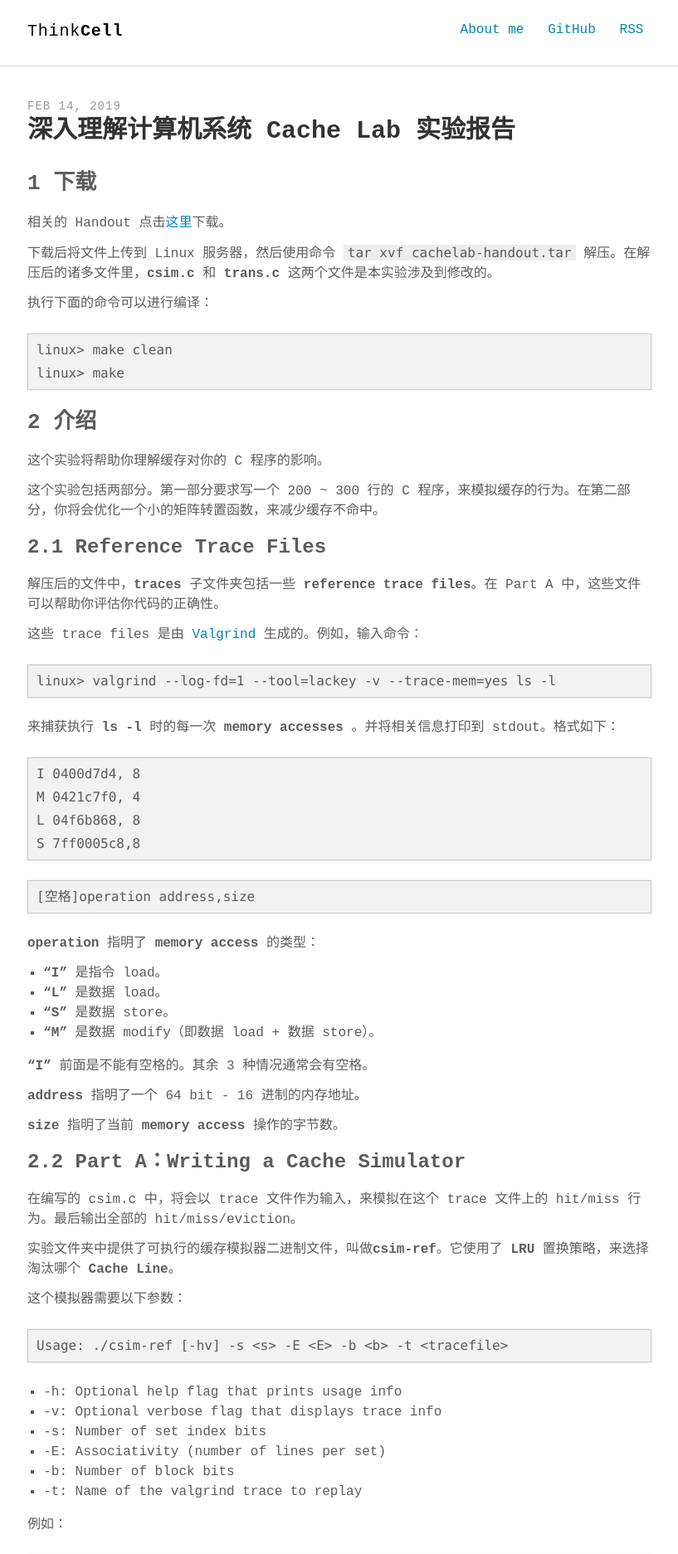
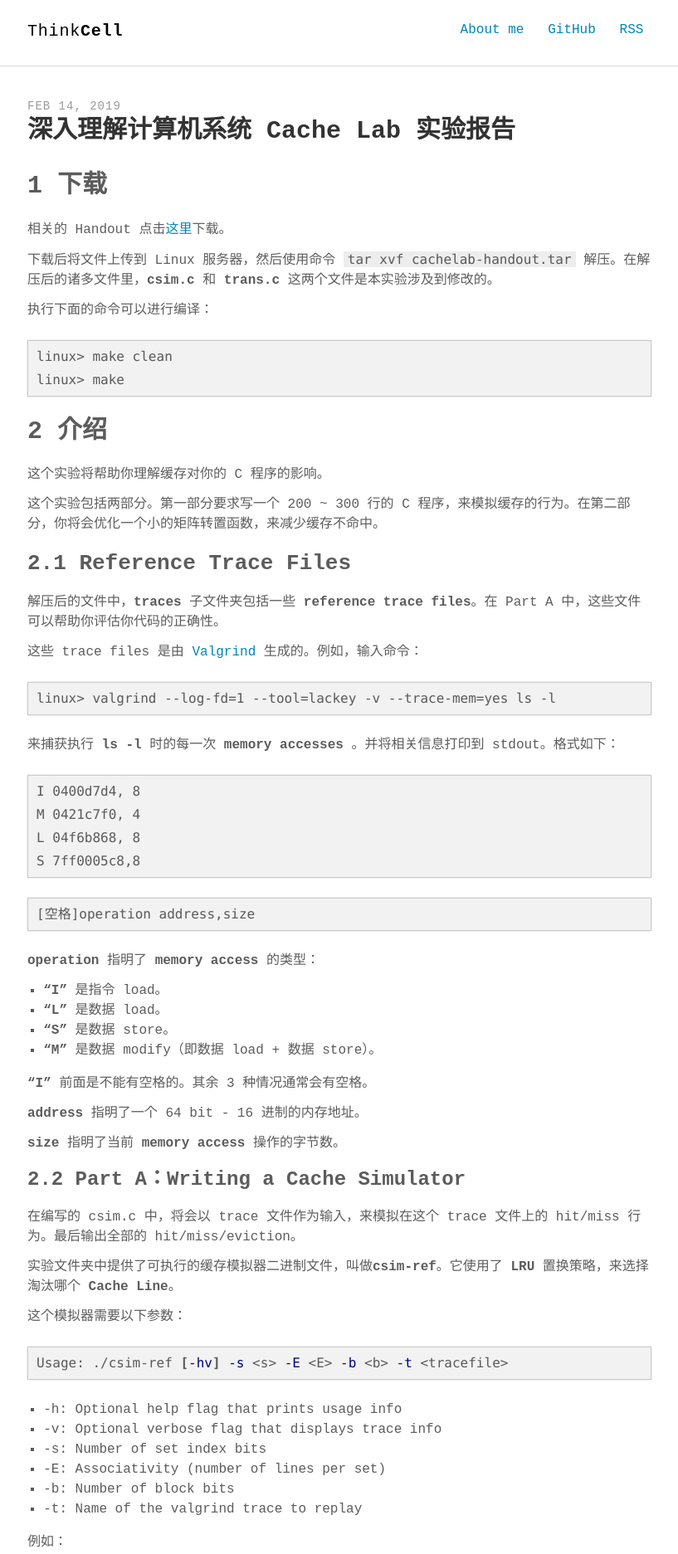
Before and after one commit to drivebyer/old-blog-theme, a Jekyll site: the page built from _posts/2019-02-14-深入理解计算机系统-Cache-Lab-实验报告.md, in a window 1280 px wide. Shown: the top 1873 px of the page at 83% size, without its empty margins (231-1048 px from the left). Built offline with Jekyll 4.4.1, drawn with Linux system fonts in a browser that asks for light colours; some web fonts are replaced; some of the changed text lies outside the part shown.

Commit message:
Update 2019-02-14-深入理解计算机系统-Cache-Lab-实验报告.md

````diff
--- a/_posts/2019-02-14-深入理解计算机系统-Cache-Lab-实验报告.md
+++ b/_posts/2019-02-14-深入理解计算机系统-Cache-Lab-实验报告.md
@@ -6,7 +6,7 @@ description: "深入理解计算机系统 Cache Lab 实验报告"
 keywords: "Cache Lab, 深入理解计算机系统, CSAPP"
 ---
 
-## 1 下载
+# 1 下载
 
 相关的 Handout 点击[这里](http://csapp.cs.cmu.edu/3e/labs.html)下载。
 
@@ -14,18 +14,18 @@ keywords: "Cache Lab, 深入理解计算机系统, CSAPP"
 
 执行下面的命令可以进行编译：
 
-```
+```bash
 linux> make clean
 linux> make
 ```
 
-## 2 介绍
+# 2 介绍
 
 这个实验将帮助你理解缓存对你的 C 程序的影响。
 
 这个实验包括两部分。第一部分要求写一个 200 ~ 300 行的 C 程序，来模拟缓存的行为。在第二部分，你将会优化一个小的矩阵转置函数，来减少缓存不命中。
 
-### 2.1 Reference Trace Files
+## 2.1 Reference Trace Files
 
 解压后的文件中，**traces** 子文件夹包括一些 **reference trace files**。在 Part A 中，这些文件可以帮助你评估你代码的正确性。
 
@@ -69,7 +69,7 @@ S 7ff0005c8,8
 
 这个模拟器需要以下参数：
 
-```
+```bash
 Usage: ./csim-ref [-hv] -s <s> -E <E> -b <b> -t <tracefile>
 ```
 
@@ -82,14 +82,14 @@ Usage: ./csim-ref [-hv] -s <s> -E <E> -b <b> -t <tracefile>
 
 例如：
 
-```
+```bash
 linux> ./csim-ref -s 4 -E 1 -b 4 -t traces/yi.trace
 hits:4 misses:5 evictions:3
 ```
 
 如果想要显示详细的 **memory access** 信息，可以加上 **-v**(该 Part 是不强制要求实现 -v 参数功能的)。
 
-```
+```bash
 linux> ./csim-ref -v -s 4 -E 1 -b 4 -t traces/yi.trace
 L 10,1 miss
 M 20,1 miss hit
@@ -113,7 +113,7 @@ Part A 的任务就是在 `csim.c` 中编写相应的 C 代码，使用相同的
 
 ### 2.3 Part A 的评估
 
-```
+```bash
 linux> ./csim -s 1 -E 1 -b 1 -t traces/yi2.trace
 linux> ./csim -s 4 -E 2 -b 4 -t traces/yi.trace
 linux> ./csim -s 2 -E 1 -b 4 -t traces/dave.trace
@@ -140,7 +140,7 @@ linux> ./csim -s 5 -E 1 -b 5 -t traces/long.trace
 2. 建议在自己实现的模拟器里也支持 **-v** 功能
 3. 建议使用 **getopt()** 函数来获得命令行参数
 
-```
+```c
 #include <getopt.h>
 #include <stdlib.h>
 #include <unistd.h>
````
Also changed, not shown: other parts of _posts/2019-02-14-深入理解计算机系统-Cache-Lab-实验报告.md (+1 -1 lines).
